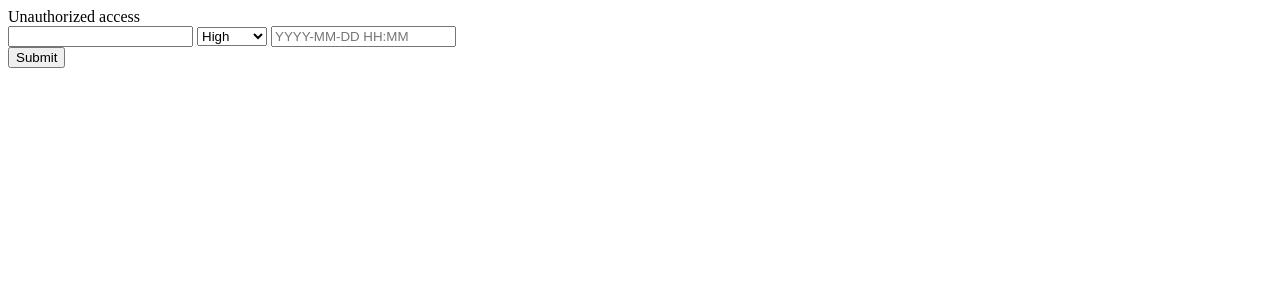
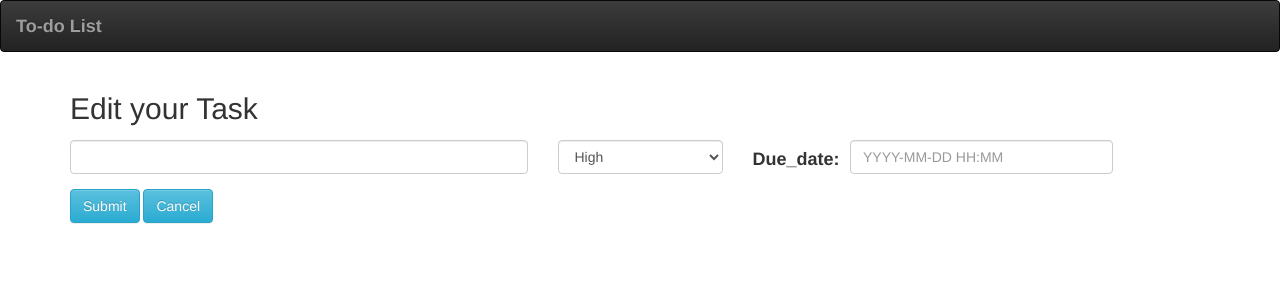
Before and after one commit to kumarisneha/todo_app, a Django app: page /update/15/ in a window 1280 px wide. Shown: the top 300 px of the page. Run offline with Django 3.2, Linux system fonts and the light colour scheme; data comes from the database, SQL or seed files in the repository; some libraries are stand-ins or nearby versions.

Commit message:
Added back button

```diff
--- a/templates/update.html
+++ b/templates/update.html
@@ -1,17 +1,62 @@
 <!DOCTYPE html>
-<html>
+<html lang="en">
+<head>
+  <title>Bootstrap Example</title>
+  <meta charset="utf-8">
+  <meta name="viewport" content="width=device-width, initial-scale=1">
+  <link rel="stylesheet" href="/static/css/bootstrap.min.css">
+  <link rel="stylesheet" href="/static/custom.css">
+  <link rel="stylesheet" href="/static/css/bootstrap-theme.min.css">
+  <script src="https://ajax.googleapis.com/ajax/libs/jquery/3.2.1/jquery.min.js"></script>
+  <script src="/static/js/bootstrap.min.js"></script>
+
+</head>
 <body>
-{{text}}
-<form action="/newpage/{{xyz.id}}/" method="post">{% csrf_token %}
-	<input type="text" name="name" value="{{xyz.task}}">
-	<select name="priority" >
-  <option {% if xyz.priority == 1 %}selected="selected"{% endif %} value="1">High</option>
-  <option {% if xyz.priority == 2 %}selected="selected"{% endif %} value="2">Medium</option>
-  <option {% if xyz.priority == 3 %}selected="selected"{% endif %} value="3">Low</option>
-</select>
-<input type="text" name="update_date" value="{% if xyz.due_date %} {{xyz.due_date.year}}-{{xyz.due_date.month}}-{{xyz.due_date.day}} {{xyz.due_date.hour}}:{{xyz.due_date.minute}} {% endif %}" placeholder="YYYY-MM-DD HH:MM" title="Enter a date in this formart YYYY-MM-DD HH:MM"/><br>
-    <input type="submit">
-</form>
+<nav class="navbar navbar-inverse">
+  <div class="container-fluid">
+    <div class="navbar-header">
+      <a class="navbar-brand" href=""><strong>To-do List</strong></a>
+    </div>
+  </div>
+</nav>
+
+
+    <div class="container">
+  <label><h2>Edit your Task</h2></label>
+
+    <form role="form" action="/newpage/{{xyz.id}}/" method="post">{% csrf_token %}
+      <div class="row">
+        <div class="col-sm-5">
+         <div class="form-group">
+        <input type="text" name="name" value="{{xyz.task}}" class="form-control" />
+       </div>
+       </div>
+
+       <div class="col-sm-2">
+       <div class="form-group">
+      <select class="form-control"  name="priority">
+        <option {% if xyz.priority == 1 %}selected="selected"{% endif %} value="1">High</option>
+        <option {% if xyz.priority == 2 %}selected="selected"{% endif %} value="2">Medium</option>
+        <option {% if xyz.priority == 3 %}selected="selected"{% endif %} value="3">Low</option>
+       </select>
+        </div>
+       </div>
+
+       <div class="col-sm-1">
+      <h4><strong>Due_date:</strong></h4>
+      </div>
+       <div class="col-sm-3">
+         <div class="form-group">
+        <input type="text" name="update_date" value="{% if xyz.due_date %}{{xyz.due_date.year}}-{{xyz.due_date.month}}-{{xyz.due_date.day}} {{xyz.due_date.hour}}:{{xyz.due_date.minute}}{% endif %}" placeholder="YYYY-MM-DD HH:MM" title="Enter a date in this formart YYYY-MM-DD HH:MM" class="form-control" title="Enter a date in this formart YYYY-MM-DD HH:MM" />
+         </div>
+         </div>
+       </div>
+
+       <button type="submit" class="btn btn-info btn-md">Submit</button>
+       <a href="/"><button type="button" class="btn btn-info btn-md">Cancel</button></a>
+    </form>
+
+
 
 </body>
 </html>
```
